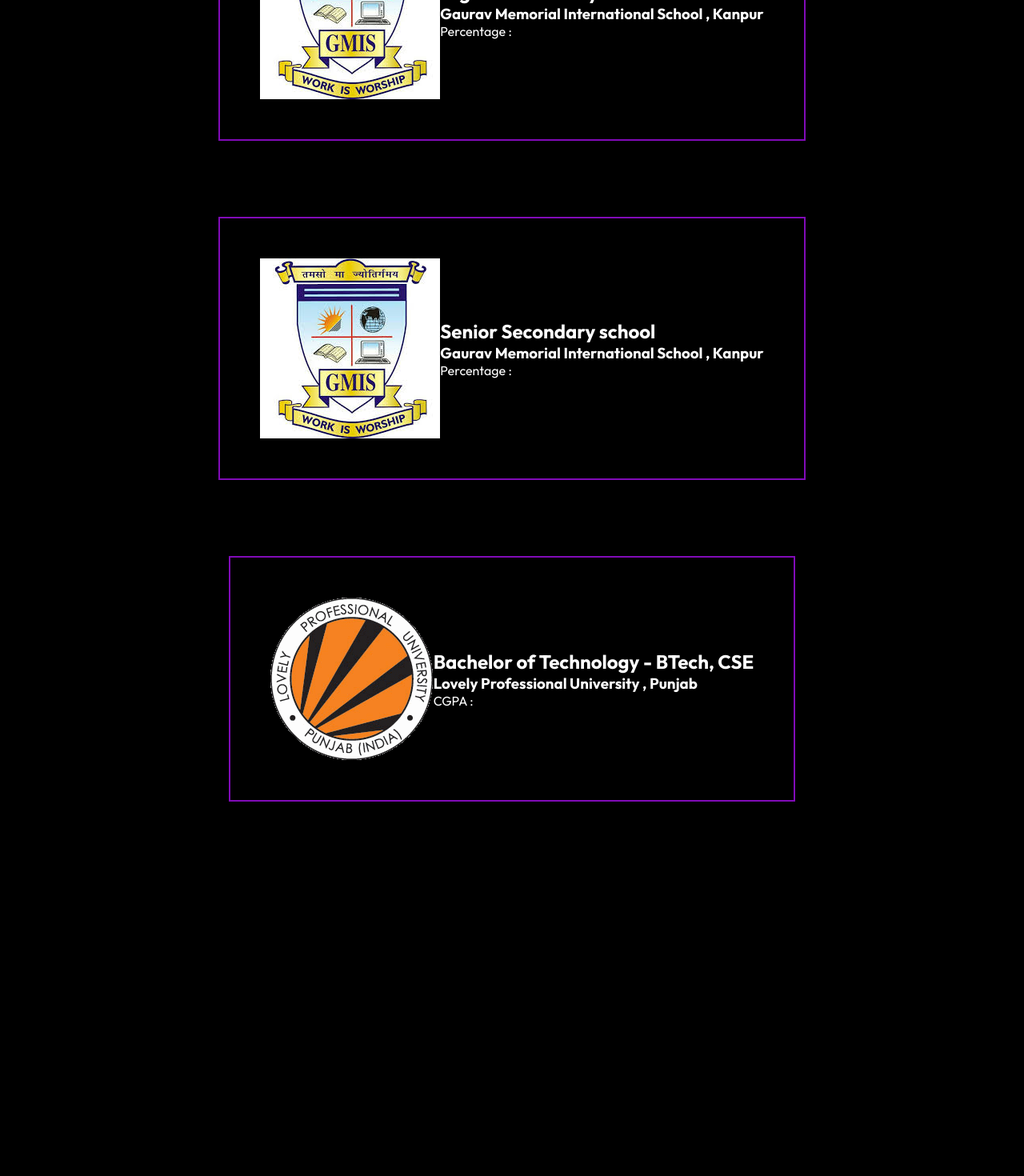
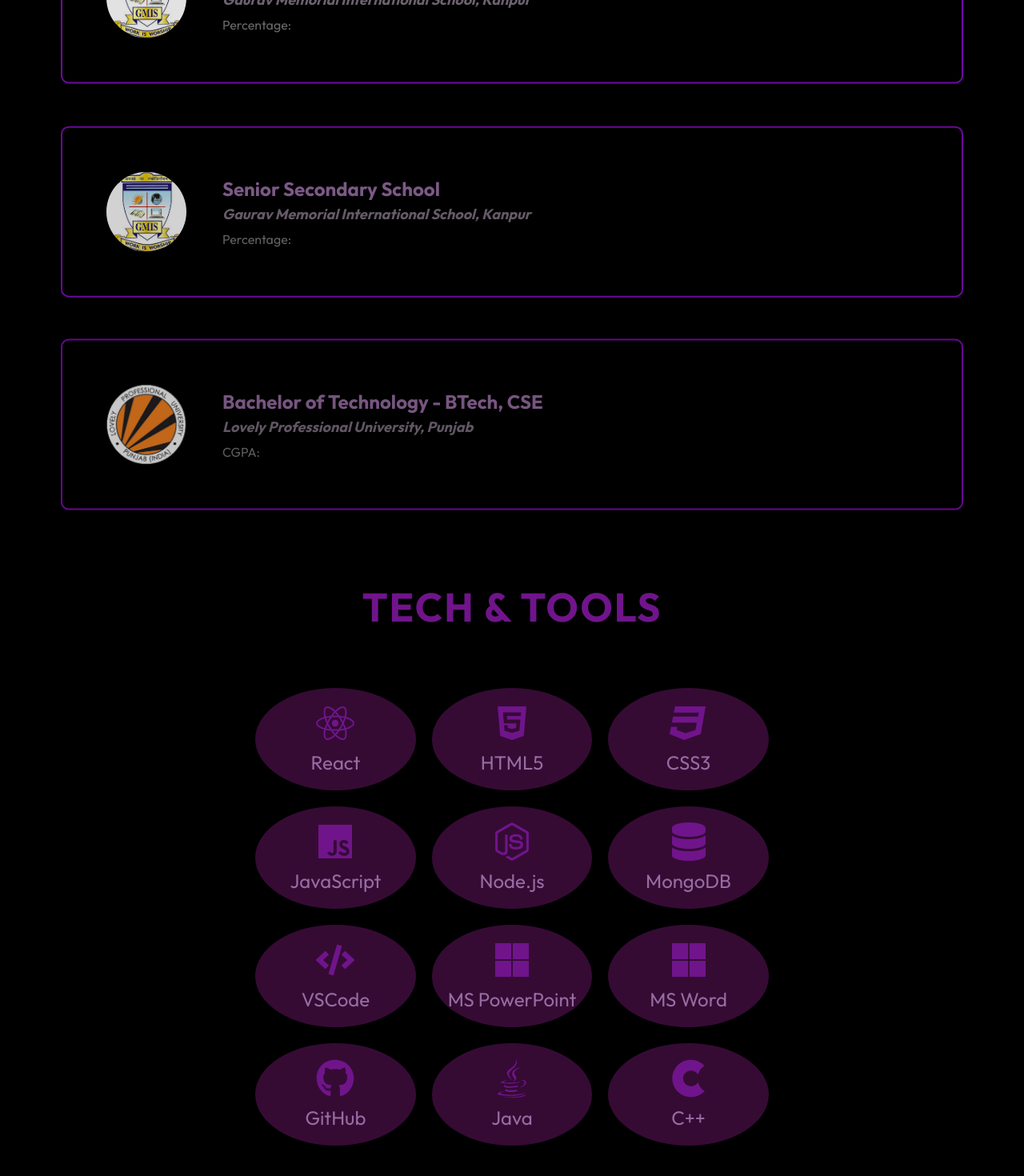
Before and after one commit to apoorva0777/My-Portfolio, a React (Vite) app: page / in a window 1280 px wide. Shown: the part 1146-2616 px from the top of the page at 80% size. Before the commit the page ends 2148 px from the top, so only its background shows below. Built offline with nearby package versions, Linux system fonts and the light colour scheme.

Commit message:
added education and tech component

```diff
--- a/package.json
+++ b/package.json
@@ -12,7 +12,8 @@
   "dependencies": {
     "react": "^18.3.1",
     "react-anchor-link-smooth-scroll": "^1.0.12",
-    "react-dom": "^18.3.1"
+    "react-dom": "^18.3.1",
+    "react-icons": "^5.2.1"
   },
   "devDependencies": {
     "@types/react": "^18.3.3",
--- a/src/App.jsx
+++ b/src/App.jsx
@@ -2,6 +2,7 @@
 import Navbar from './Components/Navbar/Navbar'
 import Hero from './Components/Hero/Hero'
 import Education from './Components/Education/Education'
+import Tech from './Components/Tech/Tech'
 
 
 
@@ -12,6 +13,7 @@
       </Navbar>
       <Hero></Hero>
       <Education></Education>
+      <Tech></Tech>
 
     </div>
   )
--- a/src/Components/Education/Education.css
+++ b/src/Components/Education/Education.css
@@ -1,14 +1,94 @@
-.container{
+.container {
     display: flex;
     align-items: center;
     flex-direction: column;
-    gap: 95px;
+    gap: 50px;
+    padding: 40px;
+    background-color: #000000;
+    border-radius: 10px;
+    margin: 20px auto;
+    width: 80%;
+    box-shadow: 0 4px 8px rgba(0, 0, 0, 0.1);
 }
 
-.subcontainer{
+.container h1 {
+    text-align: center;
+    font-size: 50px;
+    color: #70148b;
+    text-transform: uppercase;
+    letter-spacing: 2px;
+}
+
+.subcontainer {
     border: 2px solid rgb(129, 11, 184);
     padding: 50px;
     display: flex;
+    border-radius: 50px;
     align-items: center;
     flex-direction: row;
+    width: 100%;
+    gap: 40px;
+    box-shadow: 0 4px 8px rgba(0, 0, 0, 0.1);
+    border-radius: 10px;
+    transition: background 0.5s, transform 0.3s, opacity 0.5s, transform 0.5s;
+    opacity: 0; /* Initially hidden */
+    transform: translateY(50px); /* Initially positioned below */
 }
+
+.subcontainer.visible {
+    opacity: 1; /* Become visible */
+    transform: translateY(0); /* Move to original position */
+}
+
+.subcontainer:hover {
+    background: linear-gradient(267deg, rgb(86, 10, 107), rgb(108, 8, 81));
+    transform: scale(1.07);
+}
+
+.subcontainer img {
+    padding: 5px;
+    width: 100px;
+    height: 100px;
+    object-fit: cover;
+    border-radius: 50%;
+    box-shadow: 0 4px 8px rgba(0, 0, 0, 0.1);
+}
+
+.subcontainer div {
+    flex-grow: 1;
+}
+
+.subcontainer h2 {
+    font-size: 24px;
+    color: #966ca2;
+    margin-bottom: 5px;
+}
+
+.subcontainer h3 {
+    font-size: 18px;
+    color: #7b6e7e;
+    margin-bottom: 10px;
+    font-style: italic;
+}
+
+.subcontainer p {
+    font-size: 16px;
+    color: #767676;
+    margin: 0;
+}
+
+/* Animation for scroll reveal */
+@keyframes pop-up {
+    from {
+        opacity: 0;
+        transform: translateY(50px);
+    }
+    to {
+        opacity: 1;
+        transform: translateY(0);
+    }
+}
+
+.subcontainer.visible {
+    animation: pop-up 4.5s ease-in-out;
+}
--- a/src/Components/Education/Education.jsx
+++ b/src/Components/Education/Education.jsx
@@ -1,36 +1,58 @@
-import React from "react";
+import React, { useEffect } from "react";
 import "./Education.css";
 import Gaurav_logo from "../../assets/Gaurav_logo.jpg";
 import LPU_logo from "../../assets/LPU_logo.png";
 
 const Education = () => {
+  useEffect(() => {
+    const handleScroll = () => {
+      const elements = document.querySelectorAll('.subcontainer');
+      elements.forEach((element, index) => {
+        const rect = element.getBoundingClientRect();
+        if (rect.top < window.innerHeight) {
+          setTimeout(() => {
+            element.classList.add('visible');
+          }, index * 150); // Delay each element
+        }
+      });
+    };
+
+    window.addEventListener('scroll', handleScroll);
+
+    // Initial check
+    handleScroll();
+
+    // Clean up
+    return () => {
+      window.removeEventListener('scroll', handleScroll);
+    };
+  }, []);
+
   return (
-    <div>
     <div className="container">
       <h1>EDUCATION</h1>
       <div className="subcontainer">
-          <img src={Gaurav_logo} alt="" />
+        <img src={Gaurav_logo} alt="Gaurav Memorial International School" />
         <div>
-            <h2>Higher Secondary school</h2>
-            <h3>Gaurav Memorial International School , Kanpur</h3>
-            <p>Percentage : </p>
+          <h2>Higher Secondary School</h2>
+          <h3>Gaurav Memorial International School, Kanpur</h3>
+          <p>Percentage: </p>
         </div>
       </div>
       <div className="subcontainer">
-          <img src={Gaurav_logo} alt="" />
+        <img src={Gaurav_logo} alt="Gaurav Memorial International School" />
         <div>
-            <h2>Senior Secondary school</h2>
-            <h3>Gaurav Memorial International School , Kanpur</h3>
-            <p>Percentage : </p>
+          <h2>Senior Secondary School</h2>
+          <h3>Gaurav Memorial International School, Kanpur</h3>
+          <p>Percentage: </p>
         </div>
       </div>
       <div className="subcontainer">
-          <img src={LPU_logo} alt="" />
+        <img src={LPU_logo} alt="Lovely Professional University" />
         <div>
           <h2>Bachelor of Technology - BTech, CSE</h2>
-            <h3>Lovely Professional University , Punjab</h3>
-            <p>CGPA : </p>
-          </div>
+          <h3>Lovely Professional University, Punjab</h3>
+          <p>CGPA: </p>
         </div>
       </div>
     </div>
--- a/src/Components/Hero/Hero.css
+++ b/src/Components/Hero/Hero.css
@@ -1,38 +1,51 @@
-.hero{
+.hero {
     display: flex;
     align-items: center;
     flex-direction: column;
     gap: 35px;
 }
 
-.hero img{
+.hero img {
     margin-top: 20px;
 }
 
-.hero h1{
+.hero h1 {
     text-align: center;
     width: 70%;
     font-size: 90px;
     font-weight: 600;
 }
 
-.hero h1 span{
-    background: linear-gradient(267deg,rgb(112, 14, 139),rgb(148, 11, 111));
+.hero h1 span {
+    background: linear-gradient(267deg, rgb(112, 14, 139), rgb(148, 11, 111));
     background-clip: text;
     -webkit-background-clip: text;
     -webkit-text-fill-color: transparent;
-
+    display: inline-block;
 }
 
-.hero p{
+.hero-name span {
+    opacity: 0;
+    transform: translateY(20px);
+    display: inline-block;
+    animation: appear 2.5s forwards;
+}
+
+@keyframes appear {
+    to {
+        opacity: 1;
+        transform: translateY(0);
+    }
+}
+
+.hero p {
     width: 50%;
     text-align: center;
     font-size: 30px;
     line-height: 40px;
-
 }
 
-.hero-action{
+.hero-action {
     display: flex;
     align-items: center;
     gap: 25px;
@@ -40,31 +53,33 @@
     font-weight: 50px;
     margin-bottom: 50px;
 }
-.hero-connect{
+
+.hero-connect {
     padding: 25px;
     border-radius: 50px;
-    background: linear-gradient(267deg,rgb(112, 14, 139),rgb(148, 11, 111));
+    background: linear-gradient(267deg, rgb(112, 14, 139), rgb(148, 11, 111));
     cursor: pointer;
 }
 
-.hero-resume{
+.hero-resume {
     padding: 25px;
     border-radius: 50px;
     border: 2px solid white;
-    background: linear-gradient(267deg,rgb(112, 14, 139),rgb(148, 11, 111));
+    background: linear-gradient(267deg, rgb(112, 14, 139), rgb(148, 11, 111));
     cursor: pointer;
 }
 
-.hero-connect:hover{
+.hero-connect:hover {
     border: 4px solid white;
 }
-.hero-resume:hover{
+
+.hero-resume:hover {
     border: 4px solid blueviolet;
+}
 
-}
 .moving-image {
     width: 300px; /* Adjust the size as needed */
-    animation: moveUpDown 3s infinite alternate , glowColorChange 4s infinite alternate;
+    animation: moveUpDown 3s infinite alternate, glowColorChange 4s infinite alternate;
     border-radius: 100%;
 }
 
@@ -77,9 +92,10 @@
     }
 }
 
-img:hover{
+img:hover {
     box-shadow: 0 0 20px 10px rgba(83, 2, 96, 0.8); /* Glow effect */
 }
+
 @keyframes glowColorChange {
     0% {
         box-shadow: 0 0 20px 10px rgba(105, 4, 135, 0.8); /* Pink */
@@ -90,3 +106,4 @@
     100% {
         box-shadow: 0 0 20px 10px rgba(208, 9, 215, 0.449); /* Pink */
     }
+}
--- a/src/Components/Hero/Hero.jsx
+++ b/src/Components/Hero/Hero.jsx
@@ -1,19 +1,28 @@
-import React from 'react'
-import './Hero.css'
-import profile_img from '../../assets/profile_img.svg'
+import React, { useEffect } from 'react';
+import './Hero.css';
+import profile_img from '../../assets/profile_img.svg';
 
 const Hero = () => {
+  useEffect(() => {
+    const nameElement = document.querySelector('.hero-name');
+    const name = nameElement.textContent;
+    const characters = name.split(' ');
+    nameElement.innerHTML = characters.map((char, index) => {
+      return `<span style="animation-delay: ${index * 0.9}s">${char}</span>`;
+    }).join(' ');
+  }, []);
+
   return (
     <div className='hero'>
       <img src={profile_img} alt="Profile" height='270px' className="moving-image" />
-      <h1> I'm <span>Apoorva Shukla</span></h1>
+      <h1> I'm <span className="hero-name">Apoorva Shukla</span></h1>
       <p>B.Tech CSE Student Delving into Full Stack Development</p>
       <div className="hero-action">
         <div className="hero-connect">Connect with me</div>
         <div className="hero-resume">My resume</div>
       </div>
     </div>
-  )
-}
+  );
+};
 
-export default Hero
+export default Hero;
--- /dev/null
+++ b/src/Components/Tech/Tech.css
@@ -0,0 +1,55 @@
+.tech-section {
+    display: flex;
+    flex-direction: column;
+    align-items: center;
+    gap: 50px;
+    padding: 40px;
+    background-color: #000000;
+    border-radius: 10px;
+    margin: 20px auto;
+    width: 80%;
+    box-shadow: 0 4px 8px rgba(0, 0, 0, 0.1);
+  }
+
+  .tech-list {
+    display: grid;
+    grid-template-columns: repeat(3, 1fr);
+    gap: 20px;
+    margin-top: 20px;
+  }
+
+  .tech-item {
+    display: flex;
+    flex-direction: column;
+    align-items: center;
+    justify-content: center;
+    padding: 20px;
+    background-color: #350b34;
+    border-radius: 100%;
+    box-shadow: 0 4px 8px rgba(0, 0, 0, 0.1);
+  }
+
+  .tech-item:hover {
+    background: linear-gradient(267deg, #560a6b, #6c0851);
+    transform: scale(1.02);
+  }
+
+  .icon {
+    font-size: 3rem;
+    margin-bottom: 10px;
+    color: #70148b;
+  }
+
+  .tech-item span {
+    font-size: 1.5rem;
+    color: #966ca2;
+    text-align: center;
+  }
+
+  .tech-section h2{
+    text-align: center;
+    font-size: 50px;
+    color: #70148b;
+    text-transform: uppercase;
+    letter-spacing: 2px;
+  }
--- /dev/null
+++ b/src/Components/Tech/Tech.jsx
@@ -0,0 +1,64 @@
+import React from 'react';
+import './Tech.css'; // Import CSS for Tech Section styling
+import { FaReact, FaHtml5, FaCss3, FaJs, FaNodeJs,FaDatabase,FaCode ,FaMicrosoft, FaGithub, FaJava, FaCuttlefish } from 'react-icons/fa';
+
+const Tech = () => {
+  return (
+    <div className="tech-section" id="tech">
+      <h2>Tech & Tools</h2>
+      <div className="tech-list">
+        <div className="tech-item">
+          <FaReact className="icon" />
+          <span>React</span>
+        </div>
+        <div className="tech-item">
+          <FaHtml5 className="icon" />
+          <span>HTML5</span>
+        </div>
+        <div className="tech-item">
+          <FaCss3 className="icon" />
+          <span>CSS3</span>
+        </div>
+        <div className="tech-item">
+          <FaJs className="icon" />
+          <span>JavaScript</span>
+        </div>
+        <div className="tech-item">
+          <FaNodeJs className="icon" />
+          <span>Node.js</span>
+        </div>
+        <div className="tech-item">
+          <FaDatabase className="icon" />
+          <span>MongoDB</span>
+        </div>
+        <div className="tech-item">
+          <FaCode className="icon" />
+          <span>VSCode</span>
+        </div>
+        <div className="tech-item">
+          <FaMicrosoft className="icon" />
+          <span>MS PowerPoint</span>
+        </div>
+        <div className="tech-item">
+          <FaMicrosoft className="icon" />
+          <span>MS Word</span>
+        </div>
+        <div className="tech-item">
+          <FaGithub className="icon" />
+          <span>GitHub</span>
+        </div>
+        <div className="tech-item">
+          <FaJava className="icon" />
+          <span>Java</span>
+        </div>
+        <div className="tech-item">
+          <FaCuttlefish className="icon" />
+          <span>C++</span>
+        </div>
+
+      </div>
+    </div>
+  );
+};
+
+export default Tech;
```
Also changed, not shown: 1 other file (tests, documents, lock files or other folders). Lines whose indentation alone changed are shown as unchanged.
